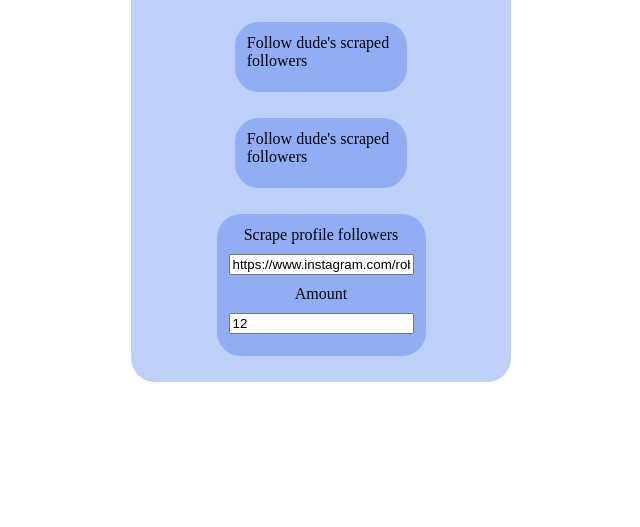
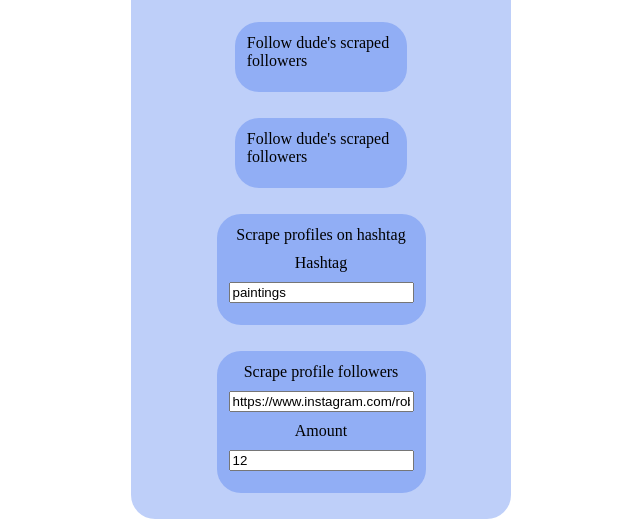
Before and after one commit to Instagram-Automation-Tool/backend, a Django app: page / in a window 1280 px wide. Shown: the part 924-1451 px from the top of the page, without its empty margins (319-959 px from the left). Before the commit the page ends 1306 px from the top, so only its background shows below. Run offline with Django 4.2, Linux system fonts and the light colour scheme.

Commit message:
hashtag scrape function initial implementation, scraping functions now return json http responses, model changes

```diff
--- a/IgBotPrj/IgBotApp/WebDriverManager.py
+++ b/IgBotPrj/IgBotApp/WebDriverManager.py
@@ -2,7 +2,6 @@ import requests
 from re import search
 import re
 import json
-import pickle
 import time
 from selenium.webdriver.support import expected_conditions as EC
 from selenium.webdriver.common.desired_capabilities import DesiredCapabilities
@@ -289,7 +288,6 @@ class WebdriverActions:
         return comments
 
     # paramaters, in order: array of target profile usernames, amount of posts to like (if 0, it will like all posts on profile), array of comments to be used on profiles, bool like posts or not, bool follow or not, messages array with messages to send to profiles, username param (login username)
-
     def FollowUsernames(targetUsernames, username):
         for targetUsername in targetUsernames:
             driver = WebdriverActions.GetWebDriver(USER_AGENTS[1])
@@ -314,6 +312,31 @@ class WebdriverActions:
             time.sleep(2)
             driver.quit()
 
+    def ScrapeHashtag(hashtag, username):
+        driver = WebdriverActions.GetWebDriver(USER_AGENTS[1])
+        driver.get("https://www.instagram.com/explore/tags/" + hashtag)
+
+        WebdriverActions.LoadCookies(
+            driver,
+            username,
+        )
+
+        WebdriverActions.WaitForElement(
+            driver, By.XPATH, "/html/body/div[2]/div/div/div/div[1]/div/div/div/div[1]/section/main/article/div[1]/div/div/div[1]/div[1]/a").click()
+        WebdriverActions.WaitForElement(
+            driver, By.XPATH, "/html/body/div[2]/div/div/div/div[2]/div/div/div[1]/div/div[3]/div/div/div/div/div[2]/div/article/div/div[2]/div/div/div[2]/div[1]/div/div[2]/a").click()
+        time.sleep(10)
+        ids = []
+        for entry in driver.get_log("performance"):
+            if search(re.escape('/comments/?can_support_threading=true'), entry["message"]):
+                if (json.loads(entry["message"])["message"]["params"].get("response") is not None):
+                    users = []
+                    for userField in json.loads(driver.execute_cdp_cmd('Network.getResponseBody', {'requestId': json.loads(entry["message"])["message"]["params"]["requestId"]})["body"])["comments"][1:]:
+                        users.append(
+                            "UserID: " + userField["user_id"] + " | " + userField["user"]["username"] + ": " + userField["text"])
+                    ids.append(users)
+        return ids
+
     def ScrapeFollowers(link, amount, username):
         driver = WebdriverActions.GetWebDriver(USER_AGENTS[1])
         driver.get(urllib.parse.unquote(link))
@@ -323,7 +346,7 @@ class WebdriverActions:
             driver,
             username,
         )
-        driver.get(link+"followers/")
+        driver.get(link+"/followers/")
 
         ids = []
         appIds = []
@@ -386,8 +409,6 @@ class WebdriverActions:
                 return users
         driver.quit()
         print("\nScraped followers.\n\n")
-
-
 
     # helper functions
 
--- a/IgBotPrj/IgBotApp/templates/panel/panel.html
+++ b/IgBotPrj/IgBotApp/templates/panel/panel.html
@@ -11,7 +11,7 @@
       <h1 style="font-size: medium">Sprint 2 API Application Demonstration</h1>
     </div>
 
-    <form class="form-group" action="storecredentials" method="get">
+    <form class="form-group" action="/storecredentials" method="get">
       <input id="username" type="text" name="username" value="" />
       <input id="password" type="password" name="password" value="" />
       <button type="submit" class="btn">Remember credentials</button>
@@ -86,7 +86,7 @@
       </div>
     </form>
 
-    <form class="form-group" action="/FollowUsernames" method="get">
+    <form class="form-group" action="/followUsernames" method="get">
       <label>Follow dude's scraped followers</label>
       <div class="profiles-display">
         {% if accounts %}
@@ -98,7 +98,7 @@
       </div>
     </form>
 
-    <form class="form-group" action="/LikePostsOfUsernamesProfiles" method="get">
+    <form class="form-group" action="/likePostsOfUsernamesProfiles" method="get">
       <label>Follow dude's scraped followers</label>
       <div class="profiles-display">
         {% if accounts %}
@@ -110,9 +110,24 @@
       </div>
     </form>
 
-    <form class="form-group" action="/scrapefollowers" method="get">
+    <form class="form-group" action="/scrapeHashtag" method="get">
+      <label>Scrape profiles on hashtag</label>
+      <label>Hashtag</label>
+      <input id="hashtag" type="text" name="hashtag" value="paintings" />
+      <div class="profil
+      es-display">
+        {% if accounts %}
+        {% for account in accounts %}
+        <button type="submit" id="username" name="username" value={{account.username}}
+          class="btn">{{account.username}}</button>
+        {% endfor %}
+        {% endif %}
+      </div>
+    </form>
+
+    <form class="form-group" action="/scrapeFollowers" method="get">
       <label>Scrape profile followers</label>
-      <input id="link" type="text" name="link" value="https://www.instagram.com/robfranzese/" />
+      <input id="link" type="text" name="link" value="https://www.instagram.com/robfranzese" />
       <label>Amount</label>
       <input id="amount" type="number" name="amount" value="12" />
       <div class="profiles-display">
--- a/IgBotPrj/IgBotApp/urls.py
+++ b/IgBotPrj/IgBotApp/urls.py
@@ -22,9 +22,10 @@ urlpatterns = [
     path("like", views.requestLikePost),
     path("comment", views.requestCommentOnPost),
     path("commentOnProfilePosts", views.requestCommentOnProfilePosts),
-    path("FollowUsernames", views.requestFollowUsernames),
-    path("LikePostsOfUsernamesProfiles", views.requestFollowUsernames),
-    path("scrapefollowers", views.requestScrapeFollowers),
+    path("followUsernames", views.requestFollowUsernames),
+    path("likePostsOfUsernamesProfiles", views.requestFollowUsernames),
+    path("scrapeHashtag", views.requestScrapeHashtag),
+    path("scrapeFollowers", views.requestScrapeFollowers),
     path('accounts', AccountsRetrieveUpdateAPIView.as_view(), name='user'),
 
 ]
--- a/IgBotPrj/IgBotApp/views.py
+++ b/IgBotPrj/IgBotApp/views.py
@@ -6,8 +6,11 @@ from IgBotApp.models import InstagramAccount
 from rest_framework.generics import RetrieveUpdateAPIView
 from rest_framework.response import Response
 from rest_framework import status
+import json
 
 # todo: improve request responses and actually process inputs
+
+
 def requestStoreCredentials(request):
     WebDriverManager.WebdriverActions.StoreLoginCredentials(
         request.GET.get("username"), request.GET.get("password")
@@ -28,8 +31,7 @@ def requestFollowProfile(request):
 
 def requestLikePost(request):
     WebDriverManager.WebdriverActions.LikePost(
-        request.GET.get("link", "")
-    , request.GET.get("username"))
+        request.GET.get("link", ""), request.GET.get("username"))
     return HttpResponse("Liked post")
 
 
@@ -41,43 +43,58 @@ def requestCommentOnPost(request):
     )
     return HttpResponse("Commented")
 
+
 def requestCommentOnProfilePosts(request):
     comments = []
-    comment=request.GET.get("comment")
-    count=int(request.GET.get("count"))
-    while(count>0):
+    comment = request.GET.get("comment")
+    count = int(request.GET.get("count"))
+    while (count > 0):
         comments.append(comment)
-        count=count-1
+        count = count-1
     return HttpResponse(
         WebDriverManager.WebdriverActions.CommentOnProfilePosts(
             request.GET.get("targetUsername"),
             comments,
-            request.GET.get("like")=="on",
+            request.GET.get("like") == "on",
             request.GET.get("username")
         )
     )
 
+
 def requestFollowUsernames(request):
-    #targetUsernames, amountOfPosts, comments, like, follow, messages, username\
+    # targetUsernames, amountOfPosts, comments, like, follow, messages, username\
     return HttpResponse(WebDriverManager.WebdriverActions.FollowUsernames(
-        WebDriverManager.WebdriverActions.ScrapeFollowers("https://instagram.com/robfranzese/", "4", "andys.studios"),
+        WebDriverManager.WebdriverActions.ScrapeFollowers(
+            "https://instagram.com/robfranzese/", "4", "andys.studios"),
         "andys.studios",
     ))
 
+
 def requestLikePostsOfUsernamesProfiles(request):
-    #targetUsernames, amountOfPosts, comments, like, follow, messages, username\
+    # targetUsernames, amountOfPosts, comments, like, follow, messages, username\
     return HttpResponse(WebDriverManager.WebdriverActions.LikePostsOfUsernamesProfiles(
-        WebDriverManager.WebdriverActions.ScrapeFollowers("https://instagram.com/robfranzese/", "4", "andys.studios"),
+        WebDriverManager.WebdriverActions.ScrapeFollowers(
+            "https://instagram.com/robfranzese/", "4", "andys.studios"),
         "andys.studios",
     ))
 
+
+def requestScrapeHashtag(request):
+    return HttpResponse(json.dumps(
+        WebDriverManager.WebdriverActions.ScrapeHashtag(
+            request.GET.get("hashtag"),
+            request.GET.get("username"),
+        ))
+    )
+
+
 def requestScrapeFollowers(request):
-    return HttpResponse(
+    return HttpResponse(json.dumps(
         WebDriverManager.WebdriverActions.ScrapeFollowers(
             request.GET.get("link"),
             request.GET.get("amount"),
             request.GET.get("username"),
-        )
+        ))
     )
 
 
@@ -95,4 +112,4 @@ def PanelView(request):
 class AccountsRetrieveUpdateAPIView(RetrieveUpdateAPIView):
     def retrieve(self, request):
         accounts = InstagramAccount.objects.all().values()
-        return Response(accounts, status= status.HTTP_200_OK)
+        return Response(accounts, status=status.HTTP_200_OK)
```
Also changed, not shown: IgBotPrj/IgBotApp/models.py (+19 -2 lines), IgBotPrj/IgBotApp/migrations/0001_initial.py (added).
